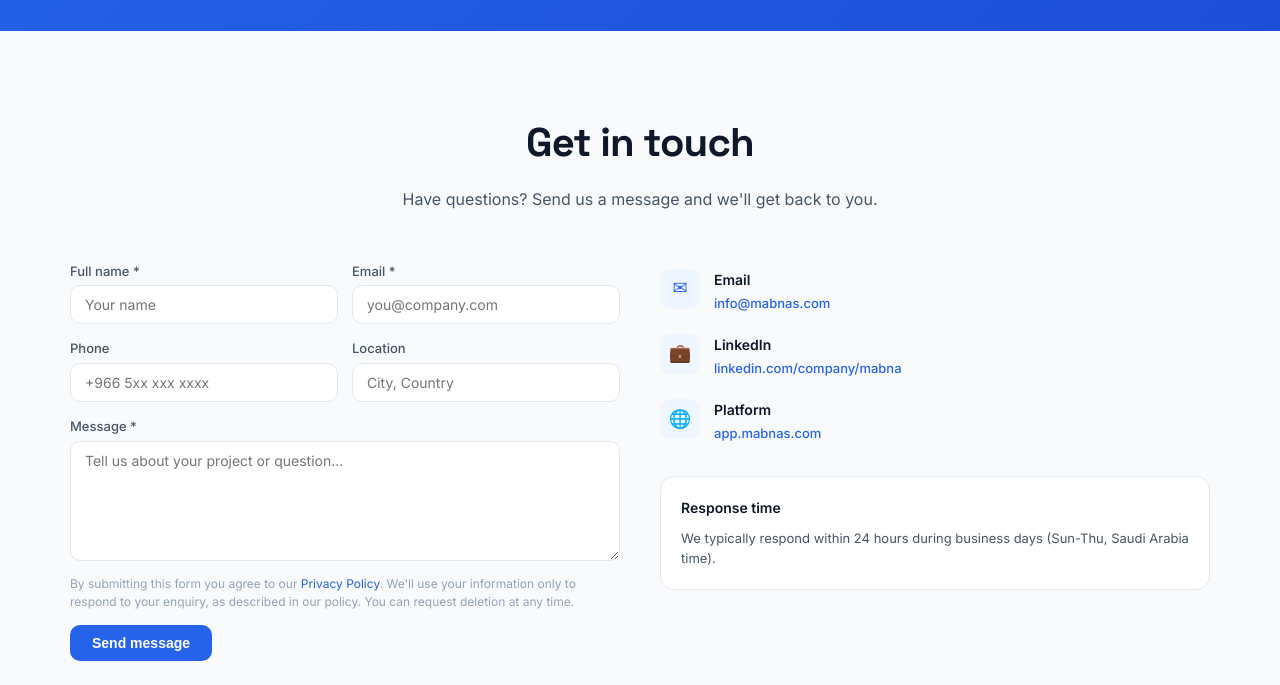
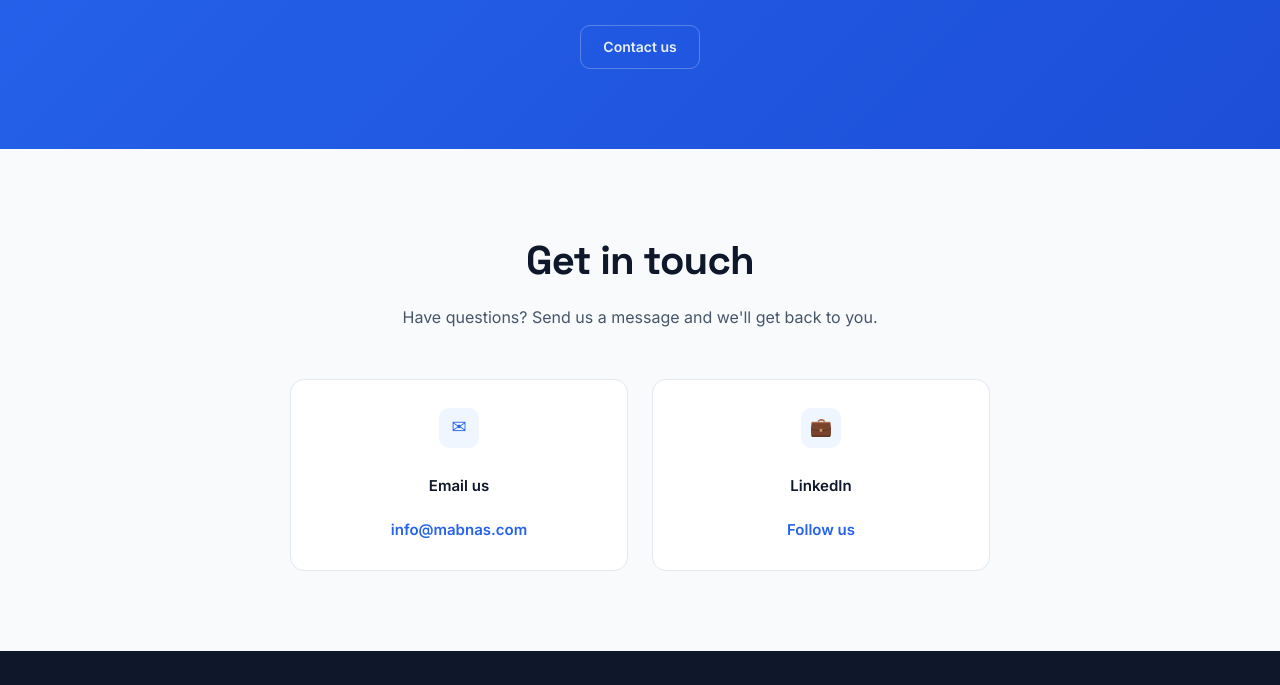
Before and after one commit to tareksmesto/mabnas.com, a plain HTML site: page index.html in a window 1280 px wide. Shown: the part 4153-4838 px from the top of the page. Drawn offline with Linux system fonts and the light colour scheme.

Commit message:
remove video placeholders, add YouTube embed, replace contact form with email

```diff
--- a/index.html
+++ b/index.html
@@ -424,62 +424,19 @@
     </div>
   </section>
 
-  <!-- ═══ VIDEO DEMOS ═══ -->
+  <!-- ═══ VIDEO DEMO ═══ -->
   <section class="section section-alt" id="demos">
     <div class="section-inner">
       <div class="section-header">
-        <h2>Video Demos</h2>
-        <p>Watch how Mabna works — from modelling to design check to fabrication.</p>
+        <h2>See Mabna in action</h2>
+        <p>Watch a walkthrough of the platform.</p>
       </div>
-      <div class="video-grid">
-
-        <!-- ✏️ TO ADD A VIDEO:
-             Option 1 — Local .mp4 file:
-               Put the file in landing/videos/ and replace the placeholder div with:
-               <div class="video-placeholder has-video">
-                 <video controls poster="images/thumb-modeling.png">
-                   <source src="videos/modeling-demo.mp4" type="video/mp4">
-                 </video>
-               </div>
-
-             Option 2 — YouTube embed:
-               Replace the placeholder div with:
-               <div class="video-placeholder has-video">
-                 <iframe src="https://www.youtube.com/embed/YOUR_VIDEO_ID"
-                   allow="accelerometer; autoplay; clipboard-write; encrypted-media; gyroscope"
-                   allowfullscreen></iframe>
-               </div>
-        -->
-
-        <div class="video-card">
-          <div class="video-placeholder">
-            🎬 Add video: Modelling demo<br>
-            <small>videos/modeling-demo.mp4<br>or YouTube embed</small>
-          </div>
-          <div class="video-card-body">
-            <h3>3D Modelling</h3>
-            <p>Create a full steel structure from scratch in minutes.</p>
-          </div>
-        </div>
-        <div class="video-card">
-          <div class="video-placeholder">
-            🎬 Add video: Design check demo<br>
-            <small>videos/design-demo.mp4<br>or YouTube embed</small>
-          </div>
-          <div class="video-card-body">
-            <h3>Design &amp; Analysis</h3>
-            <p>Run FEM analysis and AISC checks with full transparency.</p>
-          </div>
-        </div>
-        <div class="video-card">
-          <div class="video-placeholder">
-            🎬 Add video: Fabrication demo<br>
-            <small>videos/fab-demo.mp4<br>or YouTube embed</small>
-          </div>
-          <div class="video-card-body">
-            <h3>Fabrication Management</h3>
-            <p>From engineering model to shop floor — work orders, parts, tracking.</p>
-          </div>
+      <div style="max-width: 800px; margin: 0 auto; border-radius: 14px; overflow: hidden; border: 1px solid var(--border);">
+        <div style="position: relative; padding-bottom: 56.25%; height: 0;">
+          <iframe src="https://www.youtube.com/embed/YOUR_VIDEO_ID"
+            style="position: absolute; top: 0; left: 0; width: 100%; height: 100%; border: none;"
+            allow="accelerometer; autoplay; clipboard-write; encrypted-media; gyroscope"
+            allowfullscreen></iframe>
         </div>
       </div>
     </div>
@@ -550,109 +507,22 @@
         <h2>Get in touch</h2>
         <p>Have questions? Send us a message and we'll get back to you.</p>
       </div>
-      <div class="contact-layout">
-        <!-- Form -->
-        <form class="contact-form" id="contactForm" onsubmit="return submitContact(event)">
-          <div class="form-row">
-            <label>Full name *
-              <input type="text" name="name" required placeholder="Your name">
-            </label>
-            <label>Email *
-              <input type="email" name="email" required placeholder="you@company.com">
-            </label>
-          </div>
-          <div class="form-row">
-            <label>Phone
-              <input type="tel" name="phone" placeholder="+966 5xx xxx xxxx">
-            </label>
-            <label>Location
-              <input type="text" name="location" placeholder="City, Country">
-            </label>
-          </div>
-          <label>Message *
-            <textarea name="message" required placeholder="Tell us about your project or question..."></textarea>
-          </label>
-          <p class="contact-consent">
-            By submitting this form you agree to our
-            <a href="privacy.html">Privacy Policy</a>. We'll use your information
-            only to respond to your enquiry, as described in our policy. You can
-            request deletion at any time.
-          </p>
-          <div>
-            <button type="submit" class="btn btn-primary" id="contactBtn">Send message</button>
-          </div>
-          <div class="form-status" id="formStatus"></div>
-        </form>
+      <div style="display: flex; flex-wrap: wrap; gap: 24px; justify-content: center; max-width: 700px; margin: 0 auto;">
+        <div class="contact-info-item" style="flex: 1; min-width: 200px; padding: 28px; background: var(--card-bg); border: 1px solid var(--border); border-radius: 14px; text-align: center; flex-direction: column; align-items: center;">
+          <div class="contact-info-icon" style="margin-bottom: 12px;">✉</div>
+          <h4 style="font-size: 15px; font-weight: 600; margin-bottom: 6px;">Email us</h4>
+          <p style="font-size: 15px;"><a href="mailto:info@mabnas.com" style="font-weight: 600;">info@mabnas.com</a></p>
+        </div>
+        <div class="contact-info-item" style="flex: 1; min-width: 200px; padding: 28px; background: var(--card-bg); border: 1px solid var(--border); border-radius: 14px; text-align: center; flex-direction: column; align-items: center;">
+          <div class="contact-info-icon" style="margin-bottom: 12px;">💼</div>
+          <h4 style="font-size: 15px; font-weight: 600; margin-bottom: 6px;">LinkedIn</h4>
+          <p style="font-size: 15px;"><a href="https://linkedin.com/company/mabnas" target="_blank" rel="noopener" style="font-weight: 600;">Follow us</a></p>
+        </div>
 
-        <!-- Info sidebar -->
-        <div class="contact-info">
-          <div class="contact-info-item">
-            <div class="contact-info-icon">✉</div>
-            <div>
-              <h4>Email</h4>
-              <p><a href="mailto:info@mabnas.com">info@mabnas.com</a></p>
-            </div>
-          </div>
-          <div class="contact-info-item">
-            <div class="contact-info-icon">💼</div>
-            <div>
-              <h4>LinkedIn</h4>
-              <p><a href="https://linkedin.com/company/mabna" target="_blank" rel="noopener">linkedin.com/company/mabna</a></p>
-            </div>
-          </div>
-          <div class="contact-info-item">
-            <div class="contact-info-icon">🌐</div>
-            <div>
-              <h4>Platform</h4>
-              <p><a href="https://app.mabnas.com">app.mabnas.com</a></p>
-            </div>
-          </div>
-          <div style="margin-top: 12px; padding: 20px; background: var(--card-bg); border: 1px solid var(--border); border-radius: 14px;">
-            <h4 style="font-size: 14px; font-weight: 600; margin-bottom: 8px;">Response time</h4>
-            <p style="font-size: 13px; color: var(--fg-muted);">We typically respond within 24 hours during business days (Sun-Thu, Saudi Arabia time).</p>
-          </div>
-        </div>
       </div>
     </div>
   </section>
 
-  <script>
-  async function submitContact(e) {
-    e.preventDefault();
-    var form = document.getElementById('contactForm');
-    var btn = document.getElementById('contactBtn');
-    var status = document.getElementById('formStatus');
-    btn.disabled = true; btn.textContent = 'Sending...';
-    status.className = 'form-status'; status.textContent = '';
-    var data = {
-      name: form.name.value.trim(),
-      email: form.email.value.trim(),
-      phone: form.phone.value.trim(),
-      location: form.location.value.trim(),
-      message: form.message.value.trim()
-    };
-    try {
-      var res = await fetch('/api/public/contact', {
-        method: 'POST',
-        headers: { 'Content-Type': 'application/json' },
-        body: JSON.stringify(data)
-      });
-      if (!res.ok) {
-        var err = await res.json().catch(function() { return { detail: 'Server error' }; });
-        throw new Error(err.detail || 'Failed to send');
-      }
-      status.className = 'form-status success';
-      status.textContent = 'Message sent! We will get back to you soon.';
-      form.reset();
-    } catch (ex) {
-      status.className = 'form-status error';
-      status.textContent = ex.message || 'Something went wrong. Please email info@mabnas.com directly.';
-    } finally {
-      btn.disabled = false; btn.textContent = 'Send message';
-    }
-    return false;
-  }
-  </script>
 
   <!-- ═══ FOOTER ═══ -->
   <footer class="footer">
```
